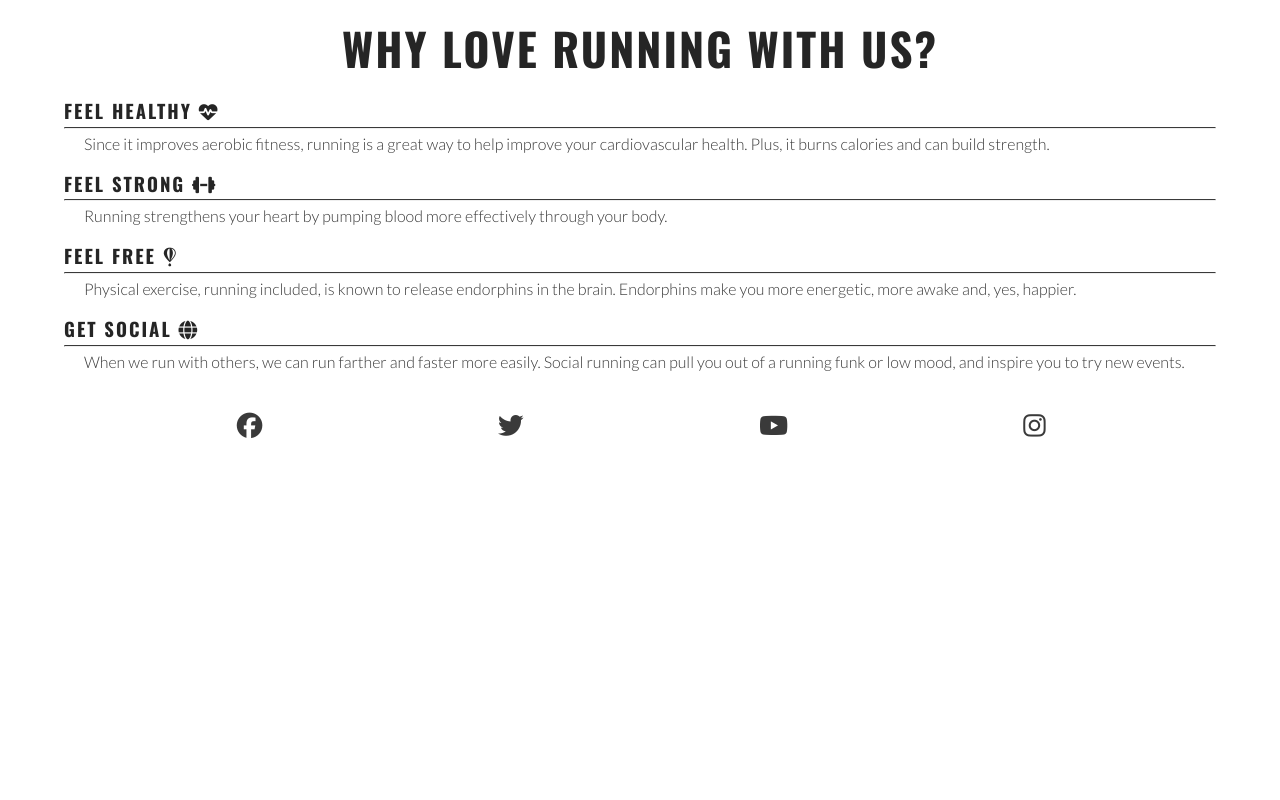
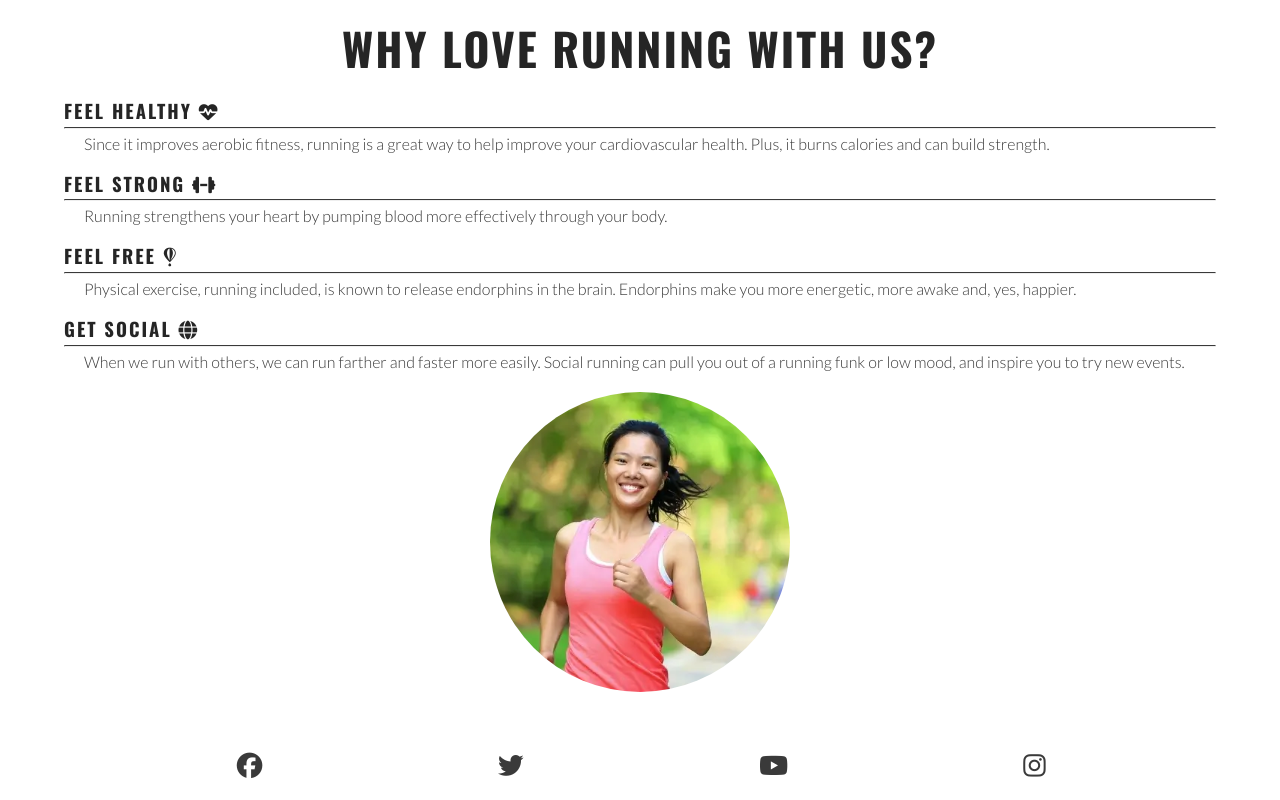
Before and after one commit to Shlackka/Love-Running, a plain HTML site: page index.html in a window 1280 px wide. Shown: the part 684-1484 px from the top of the page. Before the commit the page ends 1144 px from the top, so only its background shows below. Drawn offline with nearby package versions, Linux system fonts and the light colour scheme.

Commit message:
Add benefits section image

```diff
--- a/assets/css/style.css
+++ b/assets/css/style.css
@@ -142,6 +142,22 @@ main {
     margin: 5px 0;
 }
 
+#circle-cover-bg {
+    background: url(../images/reasons-image.webp) no-repeat top center/cover;
+    height: 90vw;
+    width: 90vw;
+    margin-bottom: 20px;
+    border-radius: 50%;
+    max-width: 300px;
+    max-height: 300px;
+}
+
+#benefits-image {
+    display: flex;
+    align-items: center;
+    justify-content: center;
+}
+
 /* Footer styling */
 #social-networks {
     text-align: center;
--- a/index.html
+++ b/index.html
@@ -72,6 +72,11 @@
                         </p>
                     </div>
                 </div>
+                <div id="benefits-image">
+                    <div id="circle-cover-bg">
+
+                    </div>
+                </div>
             </div>
         </section>
     </main>
```
Also changed, not shown: assets/images/reasons-image.webp (added).
